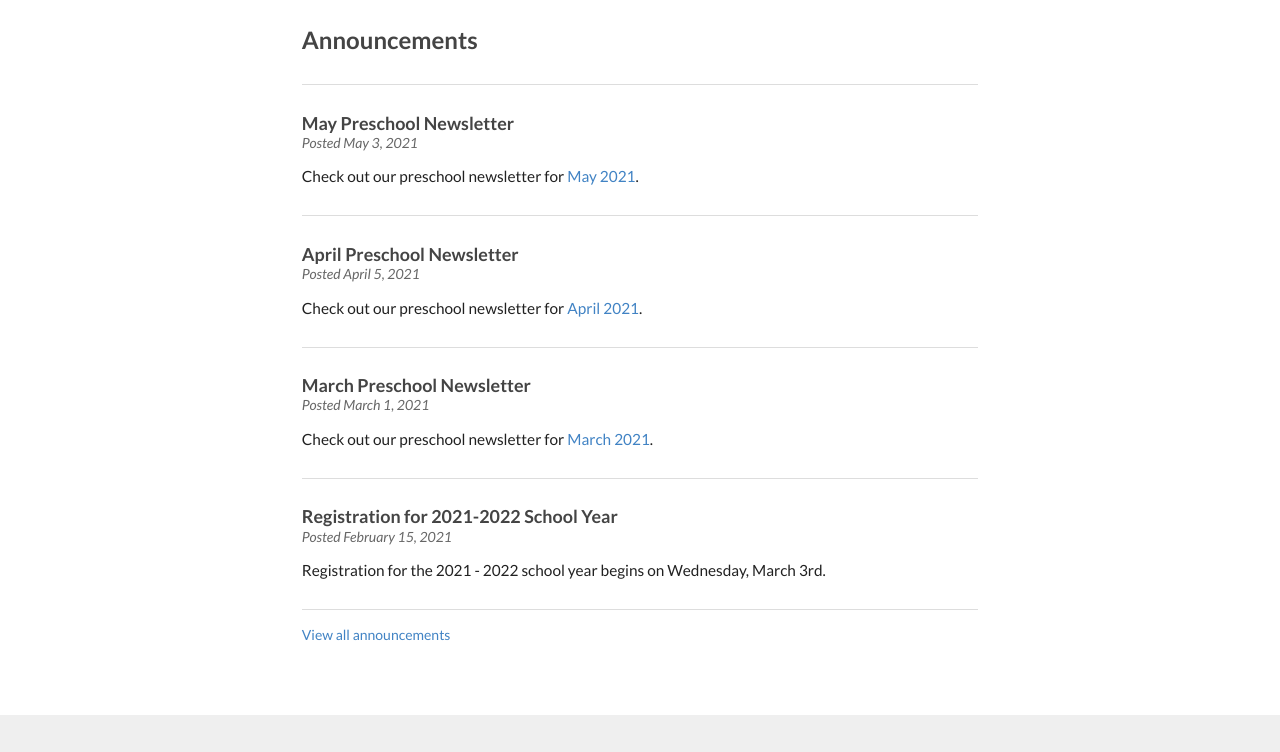
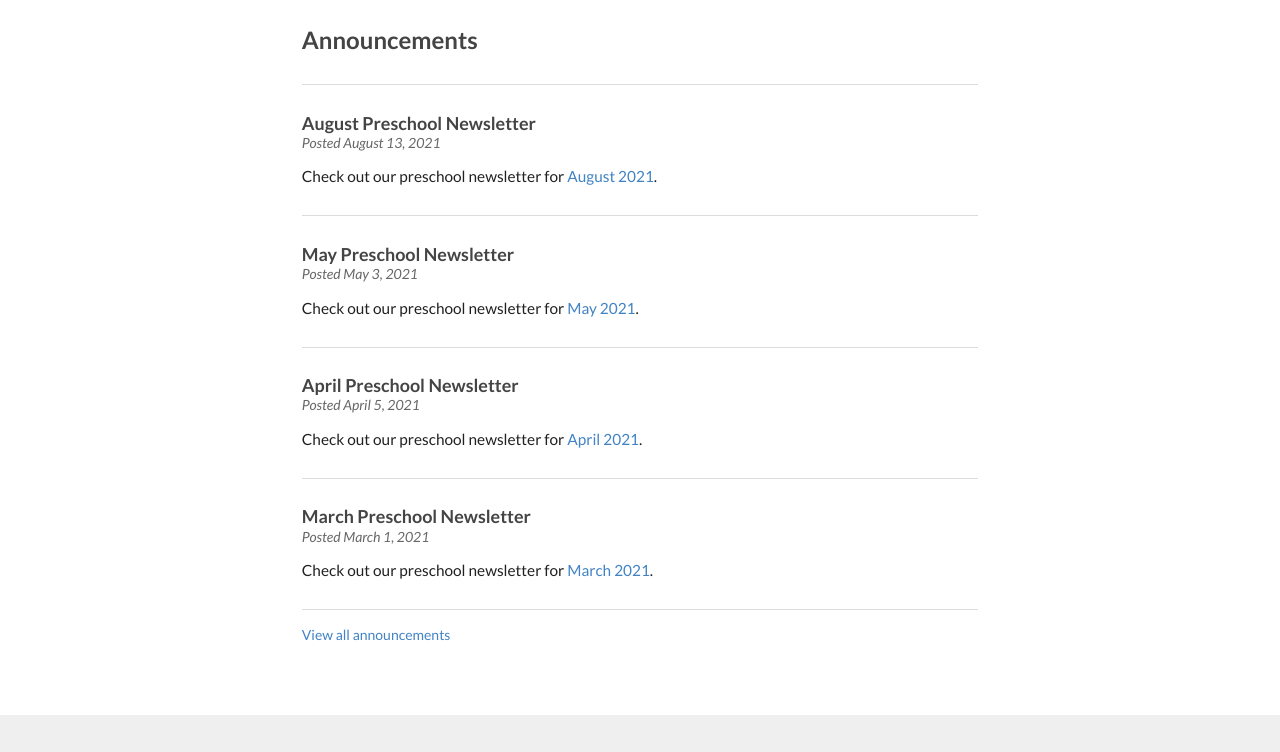
Before and after one commit to childrenofhope/childrenofhope, a Jekyll site: the page built from index.html, in a window 1280 px wide and 900 px high, scrolled down 721 px, cut to the strip 148-900 px from the top of the window. Built offline with Jekyll 4.4.1, drawn with Linux system fonts in a browser that asks for light colours; the list of posts is cut into pages by our own code.

Commit message:
Added August 2021 newsletter

```diff
--- a/newsletter.md
+++ b/newsletter.md
@@ -10,6 +10,16 @@
 <h3 class="ui header">Current School Year</h3>
 
 <div class="ui newsletter list">
+  <a class="item" href="{{ site.baseurl }}/assets/newsletters/2021-2022/COH_August_2021_Newsletter.pdf">
+    August 2021
+  </a>
+</div>
+
+<div class="ui hidden divider"></div>
+
+<h3 class="ui header">Archive</h3>
+
+<div class="ui newsletter archive list">
   <a class="item" href="{{ site.baseurl }}/assets/newsletters/2020-2021/COH_May_2021_Newsletter.pdf">
     May 2021
   </a>
@@ -34,13 +44,6 @@
   <a class="item" href="{{ site.baseurl }}/assets/newsletters/2020-2021/COH_September_2020_Newsletter.pdf">
     September 2020
   </a>
-</div>
-
-<div class="ui hidden divider"></div>
-
-<h3 class="ui header">Archive</h3>
-
-<div class="ui newsletter archive list">
   <a class="item" href="{{ site.baseurl }}/assets/newsletters/2019-2020/COH_March_2020_Newsletter.pdf">
     March 2020
   </a>
```
Also changed, not shown: _posts/2021-08-13-august-newsletter.md (added, +13 -0 lines), 1 other file.
